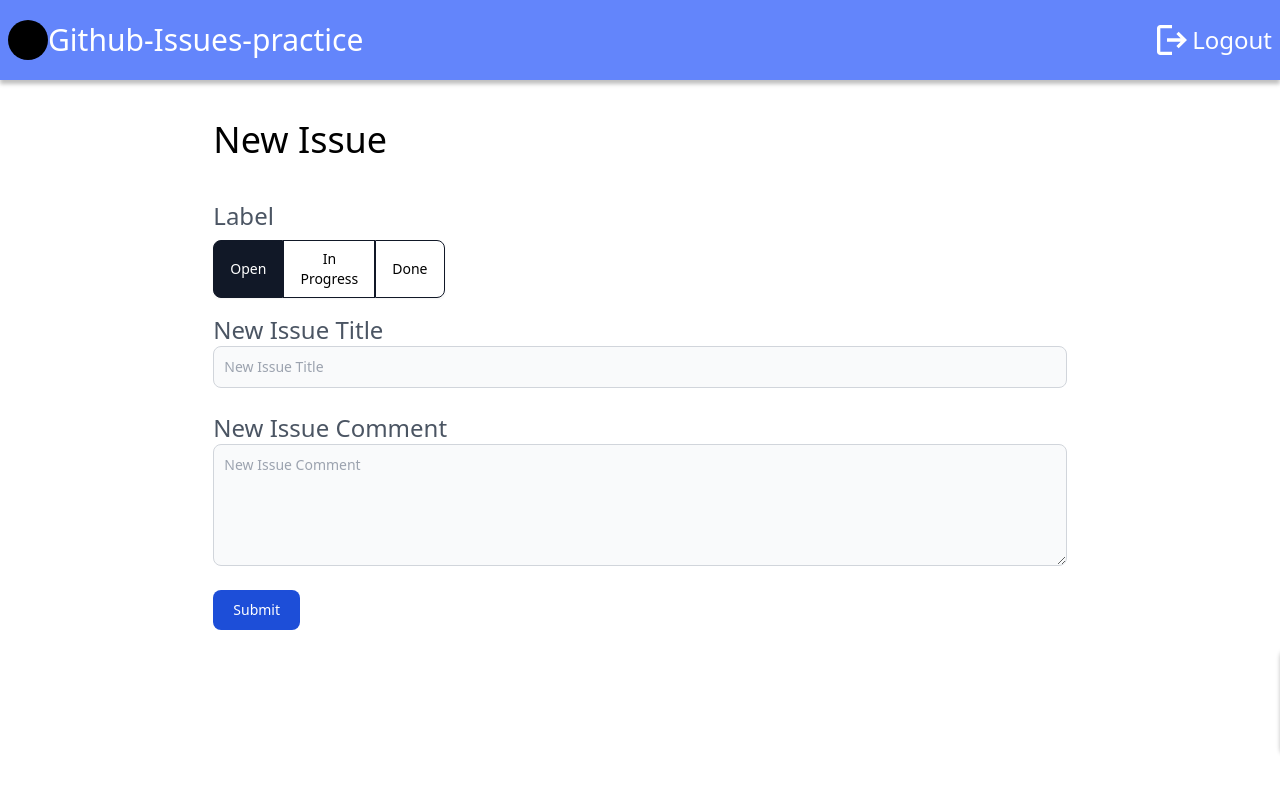
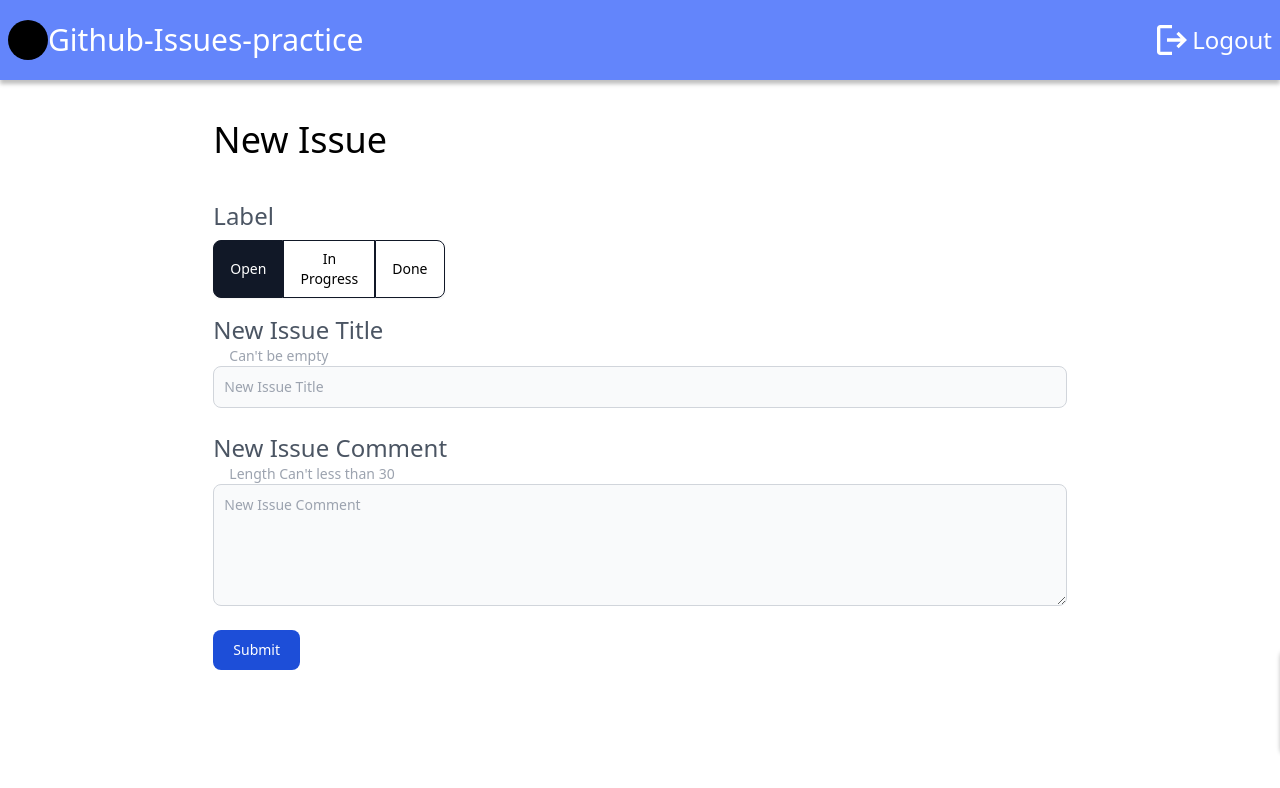
Before and after one commit to Agry88/github_issue_practice, a Next.js app: page /issue/newIssue in a window 1280 px wide. Shown: the top 788 px of the page. Built offline with nearby package versions, Linux system fonts and the light colour scheme; no server answers; sample sign-in values are in the browser's storage; some icons are missing.

Commit message:
Feat: add description in newIssue page.

```diff
--- a/src/pages/issue/newIssue.tsx
+++ b/src/pages/issue/newIssue.tsx
@@ -60,12 +60,12 @@ export default function NewIssuePage() {
           </div>
 
           <div className="mb-6">
-            <LabelComponent label="New Issue Title">
+            <LabelComponent label="New Issue Title" description="Can't be empty">
               <TextInput id="title" name="title" placeholder="New Issue Title" required />
             </LabelComponent>
           </div>
           <div className="mb-6">
-            <LabelComponent label="New Issue Comment">
+            <LabelComponent label="New Issue Comment" description="Length Can't less than 30">
               <TextArea id="comment" name="comment" rows={5} placeholder="New Issue Comment" required />
             </LabelComponent>
           </div>
```
